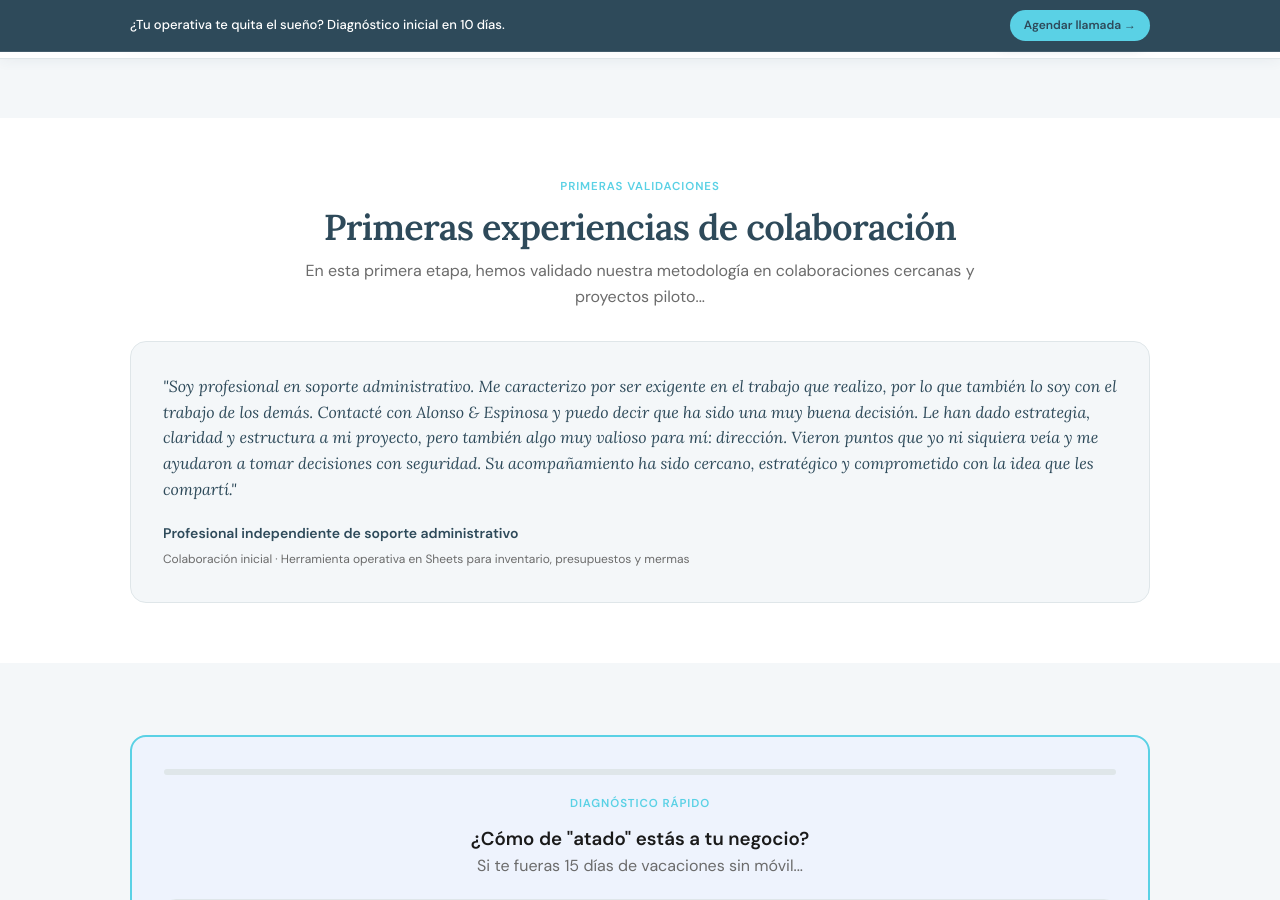
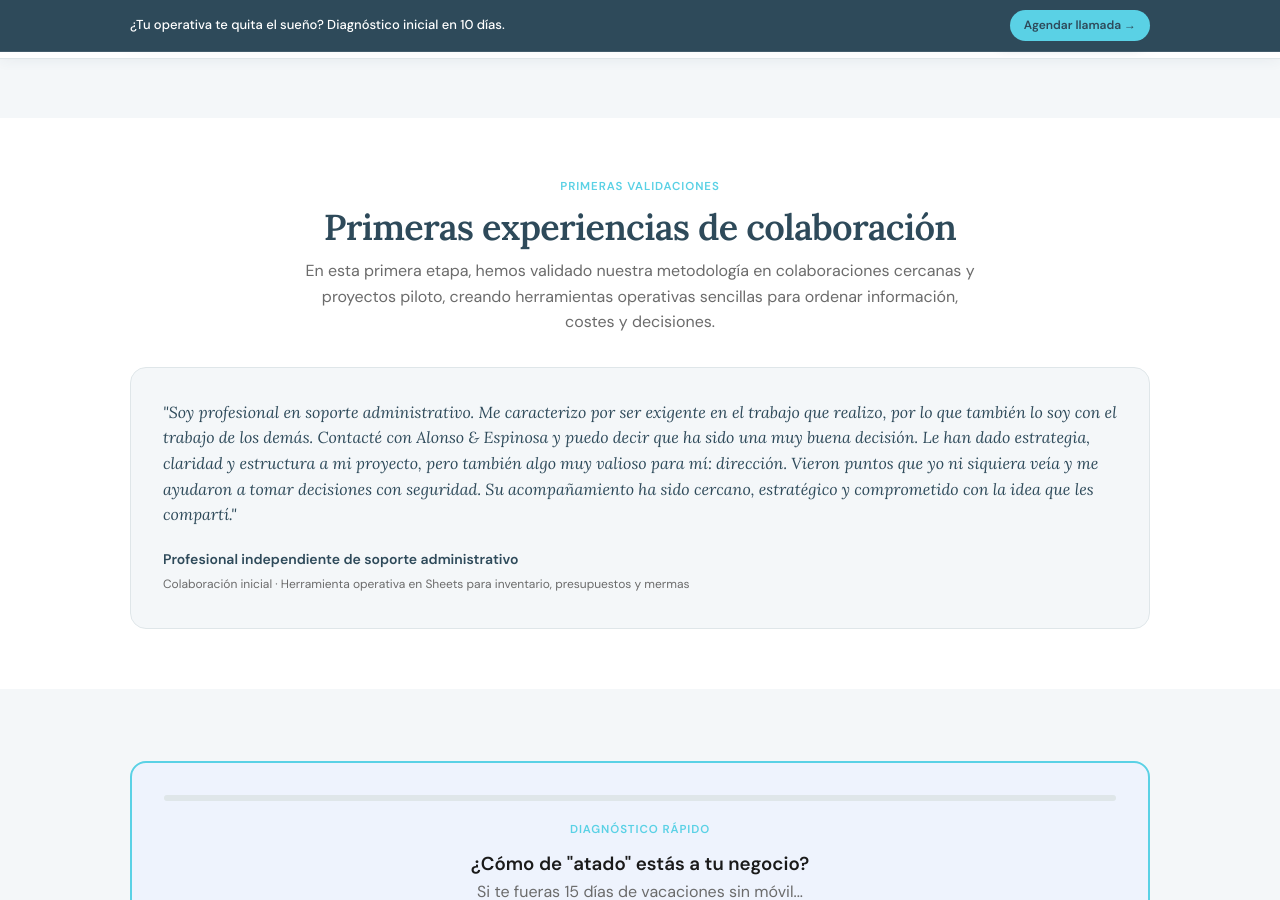
Before and after one commit to alauriela/alonsoespinosa-web, a Jekyll site: the page index.html, which Jekyll copies as it is, in a window 1280 px wide and 900 px high, scrolled down 8904 px. Built offline with Jekyll 4.4.1, drawn with Linux system fonts in a browser that asks for light colours; a script that is not in the unit is left out; grey boxes are pictures that could not be loaded.

Commit message:
Update collaboration experience description in index.html
Expanded the description of the first stage of collaboration.

```diff
--- a/index.html
+++ b/index.html
@@ -936,7 +936,7 @@
       <div class="eyebrow">Primeras validaciones</div>
       <h2>Primeras experiencias de colaboración</h2>
       <p class="section-lead" style="margin:0 auto;max-width:680px;">
-        En esta primera etapa, hemos validado nuestra metodología en colaboraciones cercanas y proyectos piloto...
+        En esta primera etapa, hemos validado nuestra metodología en colaboraciones cercanas y proyectos piloto, creando herramientas operativas sencillas para ordenar información, costes y decisiones.
       </p>
     </div>
 
```
